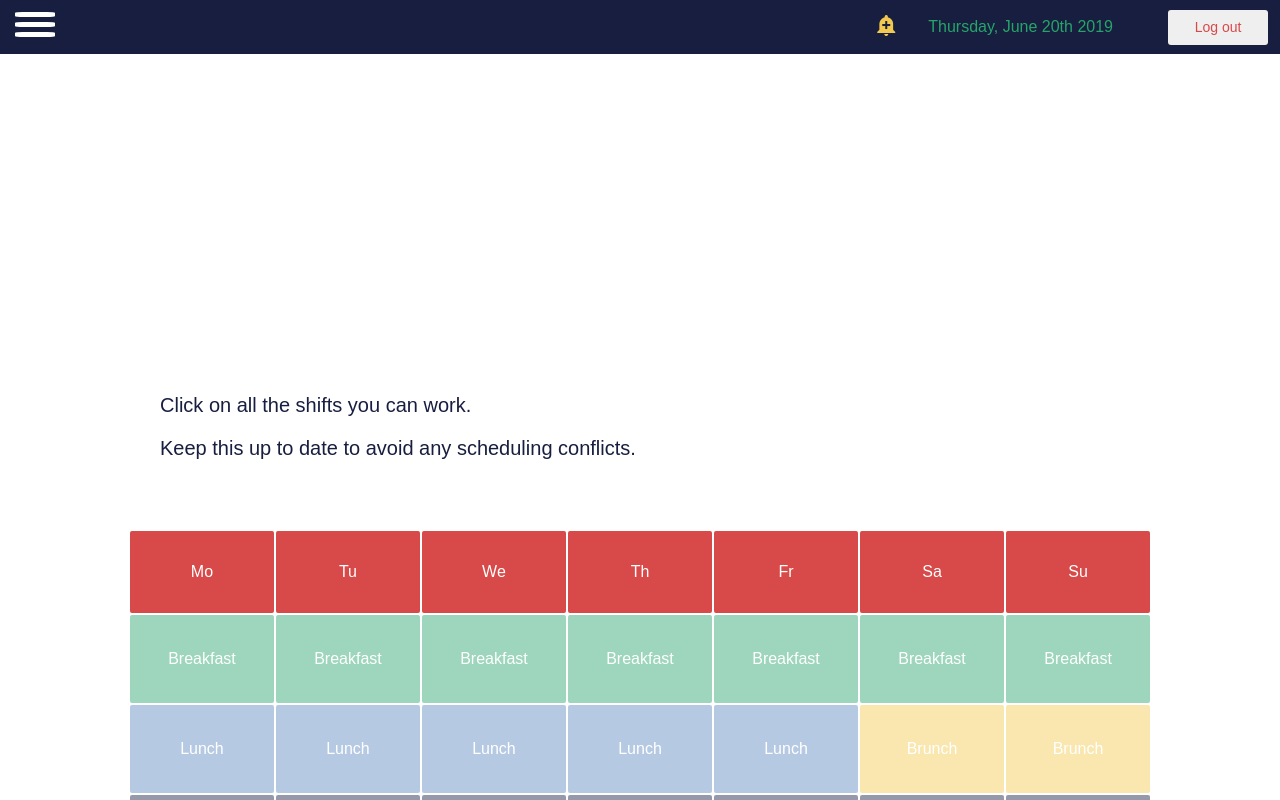
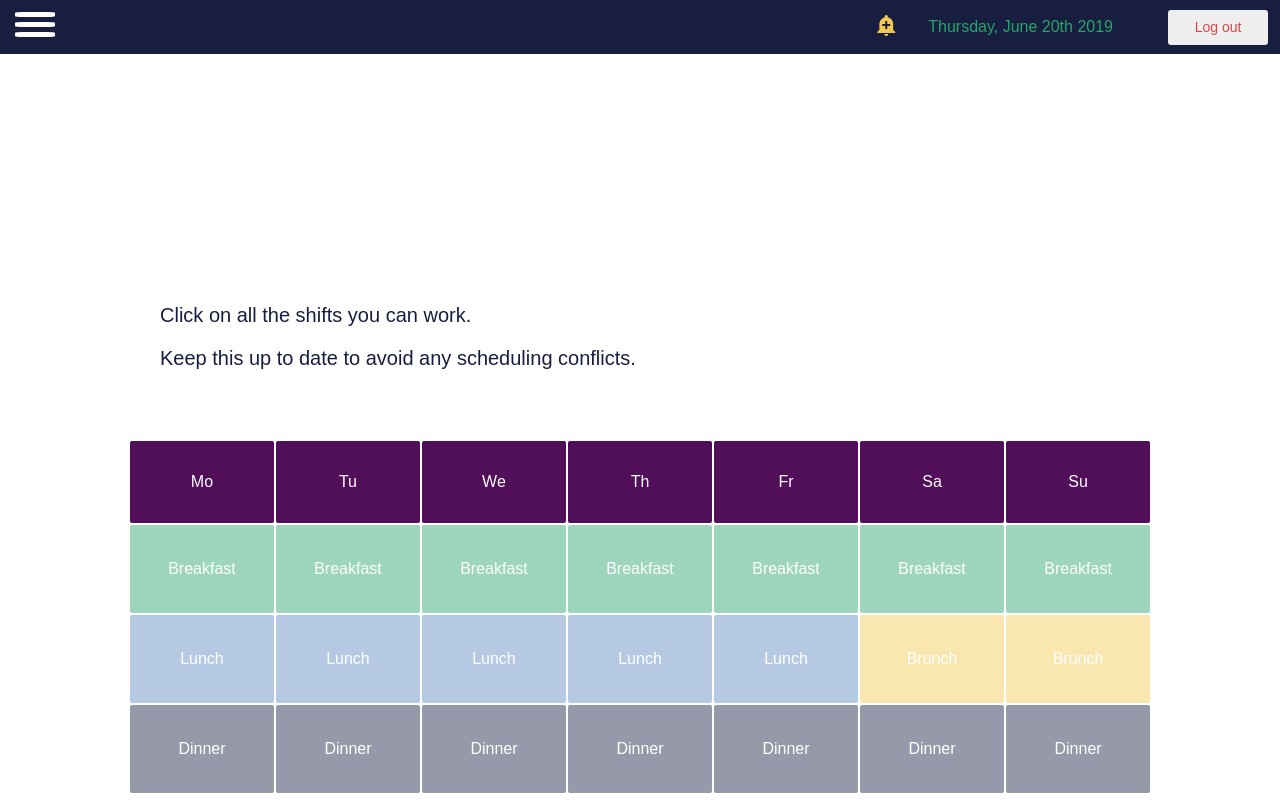
Before and after one commit to yh2n/shift-client, a React (Create React App) app: page /my_account/1/availability in a window 1280 px wide. Shown: the top 800 px of the page. Built offline with nearby package versions, Linux system fonts and the light colour scheme; no server answers.

Commit message:
Reduce margin-top and change day color

```diff
--- a/src/components/AvailabilityPage.css
+++ b/src/components/AvailabilityPage.css
@@ -11,7 +11,7 @@
     color: rgba(24, 30, 64, 25);;
     font-size: 20px;
     margin-bottom: 50px;
-    margin-top: 10%;
+    margin-top: 3%;
     width: 75%;
     max-width: 1200px;
 }
@@ -39,7 +39,7 @@
 
 .availability_btn.day {
     cursor: text;
-    background: rgba(216, 73, 73, 85);
+    background: #510F59;
 }
 
 .day_container {
```
